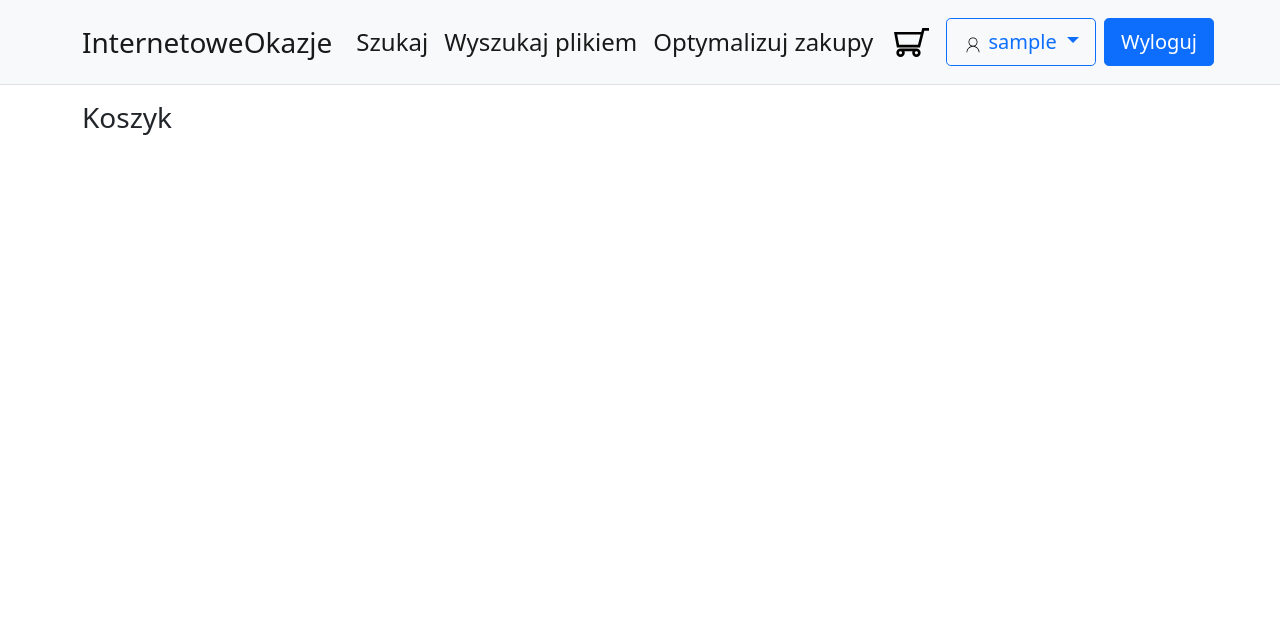
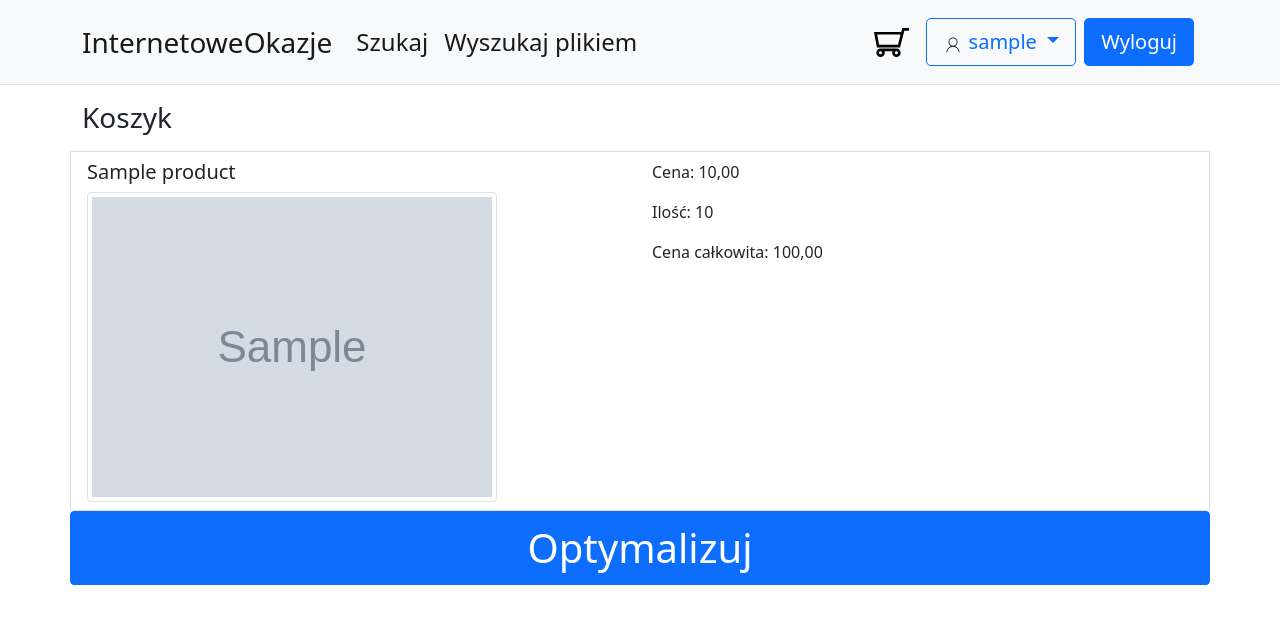
Before and after one commit to PiotrWodecki/io-aggregator, a Django app: page /shopping-cart/ in a window 1280 px wide. Shown: the top 624 px of the page. Run offline with Django 4.2, Linux system fonts and the light colour scheme; a user stored in the database is signed in; tables that the repository leaves empty hold one stand-in row (values such as "Sample post"); grey boxes marked "Sample" are stand-in pictures.

Commit message:
cart view 70%

```diff
--- a/core/models.py
+++ b/core/models.py
@@ -27,6 +27,7 @@ class Product(models.Model):
 class Seller(models.Model):
     url = models.URLField(max_length=200, primary_key=True)
     name = models.CharField(max_length=100)
+    image = models.URLField(max_length=200)
 
     def __str__(self):
         return f"{self.name} at {self.url}"
--- a/core/templates/base.html
+++ b/core/templates/base.html
@@ -26,9 +26,6 @@
                     </li>
                     <li class="nav-item d-flex align-items-center">
                         <a class="nav-link active fs-4 text-nowrap" aria-current="page" href="{% url 'multi_product' %}">Wyszukaj plikiem</a>
-                    </li>
-                    <li class="nav-item d-flex align-items-center">
-                        <a class="nav-link active fs-4 text-nowrap" aria-current="page" href="{% url 'aggregate_cart' %}">Optymalizuj zakupy</a>
                     </li>
                 </ul>
             </div>
--- a/core/templates/shopping/aggregate_cart.html
+++ b/core/templates/shopping/aggregate_cart.html
@@ -17,7 +17,6 @@
                             <p class="mt-2">Ilość: {{ offer.product.quantity }}</p>
                             <p class="mt-2">Cena całkowita: {{ total_price }}</p>
                             <a href="{{ offer.product_buy_url }}" target="_blank" class="btn btn-primary">Kup teraz!</a>
-
                         </div>
                     </div>
                 </div>
--- a/core/templates/shopping/shopping_cart.html
+++ b/core/templates/shopping/shopping_cart.html
@@ -1,4 +1,21 @@
 {% extends 'base.html' %}
 {% block title %}Koszyk{% endblock %}
 {% block content %}
+    {% for product, total_price in content %}
+        <div class="list-group-item">
+            <div class="row">
+                <div class="col">
+                    <h5>{{ product.name }}</h5>
+                    <img src="{{ product.image_url }}" alt="{{ product.name }}"
+                         class="rounded img-thumbnail"/>
+                </div>
+                <div class="col">
+                    <p>Cena: {{ product.price }}</p>
+                    <p class="mt-2">Ilość: {{ product.quantity }}</p>
+                    <p class="mt-2">Cena całkowita: {{ total_price }}</p>
+                </div>
+            </div>
+        </div>
+    {% endfor %}
+    <a href="{% url 'aggregate_cart' %}" class="btn btn-primary btn-block fs-1">Optymalizuj</a>
 {% endblock %}
--- a/core/views.py
+++ b/core/views.py
@@ -5,7 +5,7 @@ from decimal import Decimal
 from typing import List
 
 from django.contrib.auth.decorators import login_required
-from django.http import HttpResponse
+from django.http import HttpResponse, HttpResponseRedirect
 from django.shortcuts import redirect
 from django.shortcuts import render
 from django.contrib import messages
@@ -66,19 +66,19 @@ def multi_product(request):
         form = MultiSearchFrom(request.POST, request.FILES)
         if form.is_valid():
             file = request.FILES["file"]
-            count = 0
             rendered = []
             csvfile = file.read().decode("utf-8")
             spam_ereader = csv.reader(StringIO(csvfile), delimiter=",")
 
-            if len(list(spam_ereader)) > 10:
-                messages.error(request, "Lista zakupów jest zbyt długa")
-                form = MultiSearchFrom()
-                return render(request, "shopping/search.html", {"form": form})
-
+            counter = 0
             for line in spam_ereader:
                 if len(line) == 0:
                     continue
+                counter += 1
+                if counter > 10:
+                    messages.error(request, "Lista zakupów jest zbyt długa")
+                    form = MultiSearchFrom()
+                    return render(request, "shopping/search.html", {"form": form})
                 validator = validate_multi_search_files_row(line)
                 if not validator[0]:
                     messages.error(request, str(validator[1]))
@@ -86,6 +86,7 @@ def multi_product(request):
                     return render(request, "shopping/multi_search.html", {"form": form})
 
             spam_ereader = csv.reader(StringIO(csvfile), delimiter=",")
+            count = 0
             for line in spam_ereader:
                 if len(line) == 0:
                     continue
@@ -104,6 +105,7 @@ def multi_product(request):
                     },
                 )
                 count += 1
+            request.session['multi-search-rendered'] = str(rendered)
             return render(
                 request,
                 "shopping/multi_search.html",
@@ -148,59 +150,66 @@ def add_product(request):
     search_word = request.POST
     if not request.session.session_key:
         request.session.save()
-
     # Google says a session lasts two weeks by default
     session_id = request.session.session_key
-
     cartstring = search_word["product"]
-
     cartjson = ast.literal_eval(cartstring)
-
     cartjson["quantity"] = int(search_word["getNumber"])
 
-    if cartjson["quantity"] > 0:
-
+    if not 0 < cartjson["quantity"] <= 10:
+        messages.error(request, "Błędna ilość produktu.")
+        return redirect(request.META["HTTP_REFERER"], messages)
+    else:
         # Check if user is logged in
         if request.user.is_authenticated:
             user = User(request.user)
             # Move this to where registration is
             # So the cart is created at signing-up
-            cart = Cart(user=user)
-
+            cart = Cart(user=user.id)
         # Hard to test, probably need refactoring
         # Chack if cart with X session exist
         elif len(Cart.objects.filter(session=session_id)) != 0:
-            print("Here")
             cart = Cart.objects.filter(session=session_id)[0]
-
         # Save new cart otherwise
         else:
-            cart = Cart(
-                session=session_id,
-            )
-            cart.save()
-
+            cart = Cart(session=session_id)
         # To save data
         product = Product(
-            cart=Cart.objects.filter(session=session_id)[0],
+            cart=cart,
             url=cartjson["link"],
             image_url=cartjson["image"],
             name=cartjson["name"],
             price=cartjson["price"],
             quantity=cartjson["quantity"],
         )
-
         # Save selected product to DB
+        cart.save()
         product.save()
-
-        # Example of query
-        print(Product.objects.filter(cart=cart).values())
-
         # Stay on same site
-        return redirect(request.META["HTTP_REFERER"])
-    else:
-        return HttpResponse(status=500)
+        if request.get_full_path() == "search/add_product/":
+            return redirect(request.META["HTTP_REFERER"])
+        elif request.get_full_path() == "multi-search/add_product/":
+            context = request.session.get('multi-search-rendered')
+            rendered = ast.literal_eval(context)
+            form = MultiSearchFrom()
+            return render(
+                request,
+                "shopping/multi_search.html",
+                {"rendered": rendered, "form": form},
+            )
+        else:
+            messages.error(request, "Błędna ilość produktu.")
+            return redirect(request.META["HTTP_REFERER"], messages)
 
 
+@csrf_protect
 def shopping_cart(request):
-    return render(request, "shopping/shopping_cart.html")
+    session_id = request.session.session_key
+    if request.user.is_authenticated:
+        cart = Cart.objects.filter(user_id=request.user.id)
+    else:
+        cart = Cart.objects.filter(session=session_id)
+    products = Product.objects.filter(cart_id__in=cart)
+    total_prices = [product.price * product.quantity for product in products]
+    content = zip(products, total_prices)
+    return render(request, "shopping/shopping_cart.html", {"content": content})
--- a/ioaggregator/urls.py
+++ b/ioaggregator/urls.py
@@ -30,5 +30,6 @@ urlpatterns = [
     path("history/", core.views.shopping_history, name="shopping_history"),
     path("aggregate/", core.views.aggregate_cart, name="aggregate_cart"),
     path("search/add_product/", core.views.add_product, name="add_product"),
+    path("multi-search/add_product/", core.views.add_product, name="add_product"),
     path("shopping-cart/", core.views.shopping_cart, name="shopping_cart"),
 ]
```
Also changed, not shown: core/templates/shopping/multi_search.html (+37 -7 lines), core/migrations/0001_initial.py (deleted).
